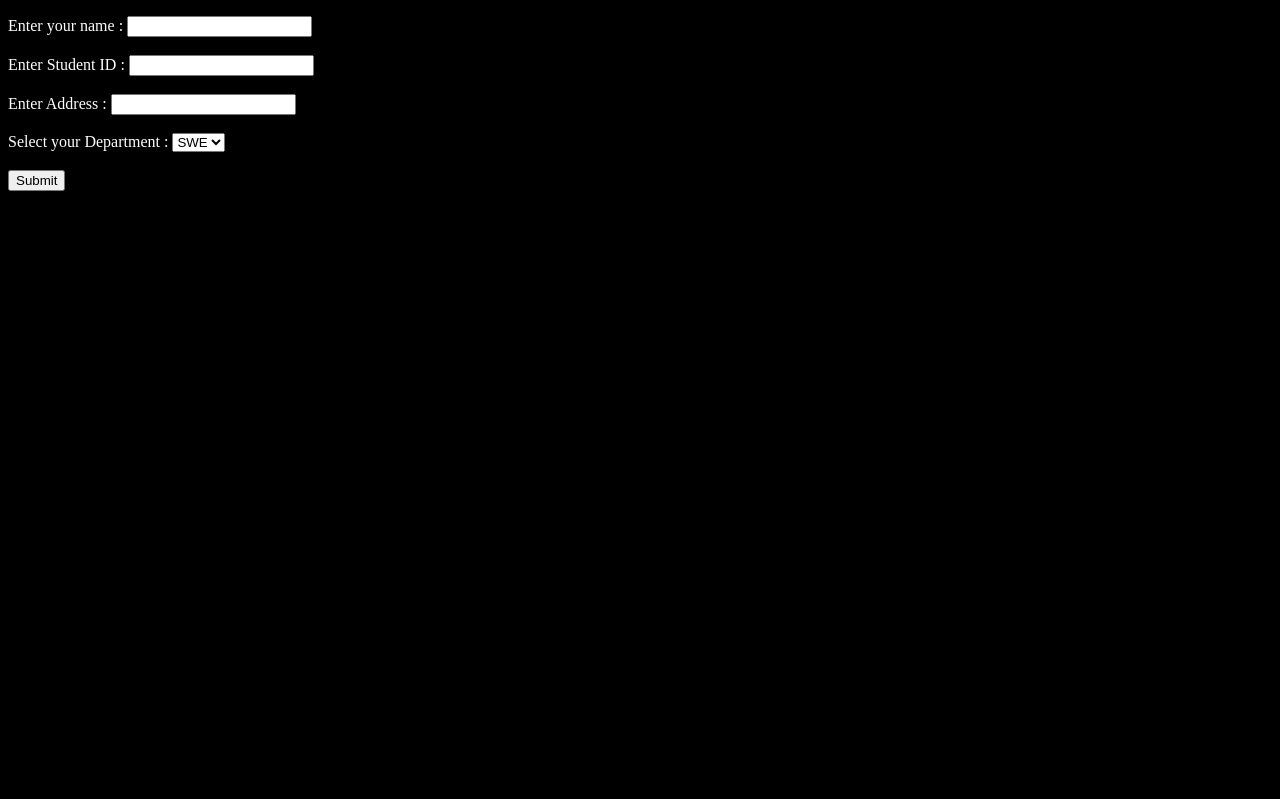
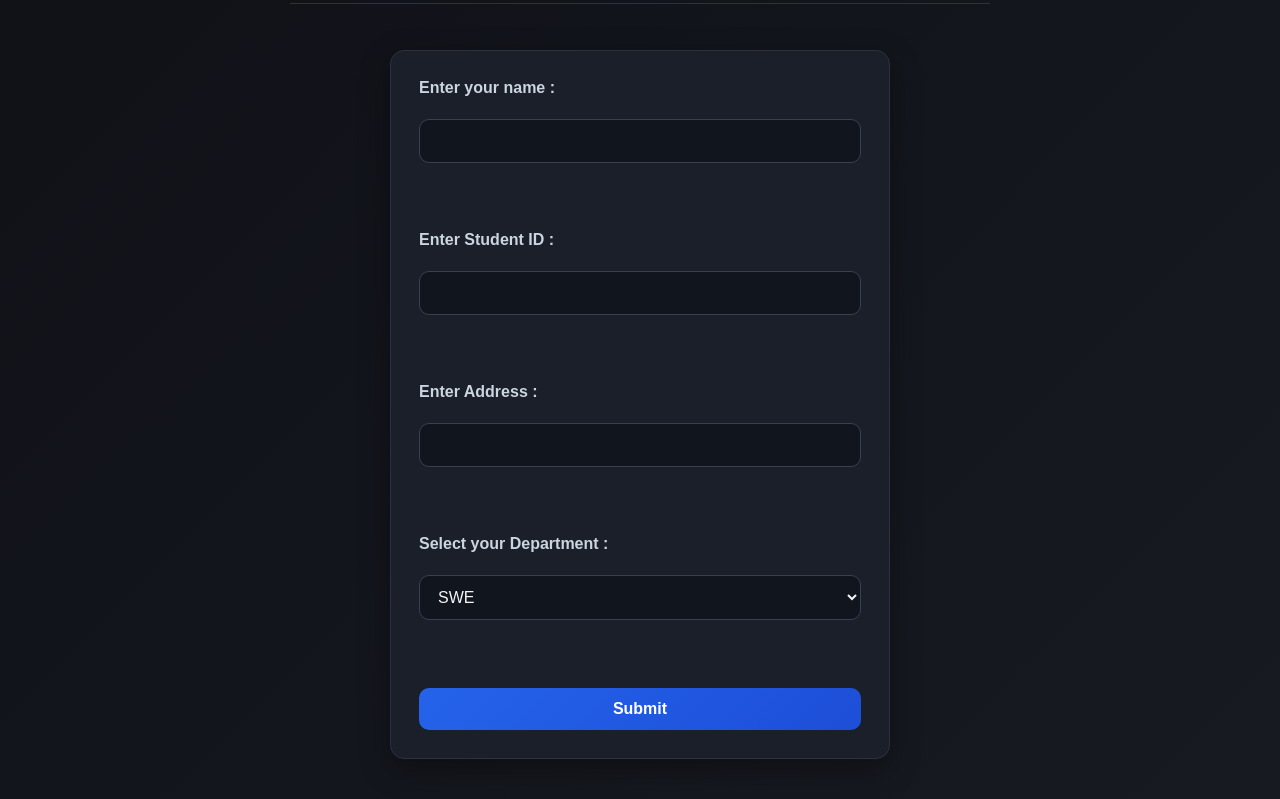
Before and after one commit to rhpiyas/web-programming-practice, a plain HTML site: page 08-Handle-Form-Data/index.html in a window 1280 px wide. Shown: the part 92-891 px from the top of the page. Before the commit the page ends 800 px from the top, so only its background shows below. Drawn offline with Linux system fonts and the light colour scheme.

Commit message:
Apply style

```diff
--- a/08-Handle-Form-Data/style.css
+++ b/08-Handle-Form-Data/style.css
@@ -1,4 +1,85 @@
-body{
-    background-color: black;
-    color: white;
+* {
+    box-sizing: border-box;
+    margin: 0;
+    padding: 0;
 }
+
+body {
+    font-family: Arial, Helvetica, sans-serif;
+    min-height: 100vh;
+    background: linear-gradient(135deg, #0f1117, #171a21);
+    color: #e5e7eb;
+    display: flex;
+    flex-direction: column;
+    align-items: center;
+    padding: 40px 20px;
+}
+
+.title {
+    color: #f9fafb;
+    margin-bottom: 18px;
+    text-align: center;
+}
+
+hr {
+    width: 100%;
+    max-width: 700px;
+    border: none;
+    border-top: 1px solid #2b3140;
+    margin-bottom: 28px;
+}
+
+form {
+    width: 100%;
+    max-width: 500px;
+    background: #1b1f2a;
+    border: 1px solid #2a3140;
+    border-radius: 14px;
+    padding: 28px;
+    box-shadow: 0 10px 30px rgba(0, 0, 0, 0.35);
+    display: flex;
+    flex-direction: column;
+    gap: 16px;
+}
+
+label {
+    color: #cbd5e1;
+    font-weight: 600;
+    margin-bottom: 6px;
+    display: block;
+}
+
+input,
+select,
+button {
+    width: 100%;
+    padding: 12px 14px;
+    border-radius: 10px;
+    font-size: 1rem;
+}
+
+input,
+select {
+    border: 1px solid #374151;
+    background: #11151d;
+    color: #f3f4f6;
+    outline: none;
+}
+
+input:focus,
+select:focus {
+    border-color: #60a5fa;
+    box-shadow: 0 0 0 3px rgba(96, 165, 250, 0.15);
+}
+
+button {
+    border: none;
+    background: linear-gradient(135deg, #2563eb, #1d4ed8);
+    color: #fff;
+    font-weight: 700;
+    cursor: pointer;
+}
+
+button:hover {
+    opacity: 0.95;
+}
```
